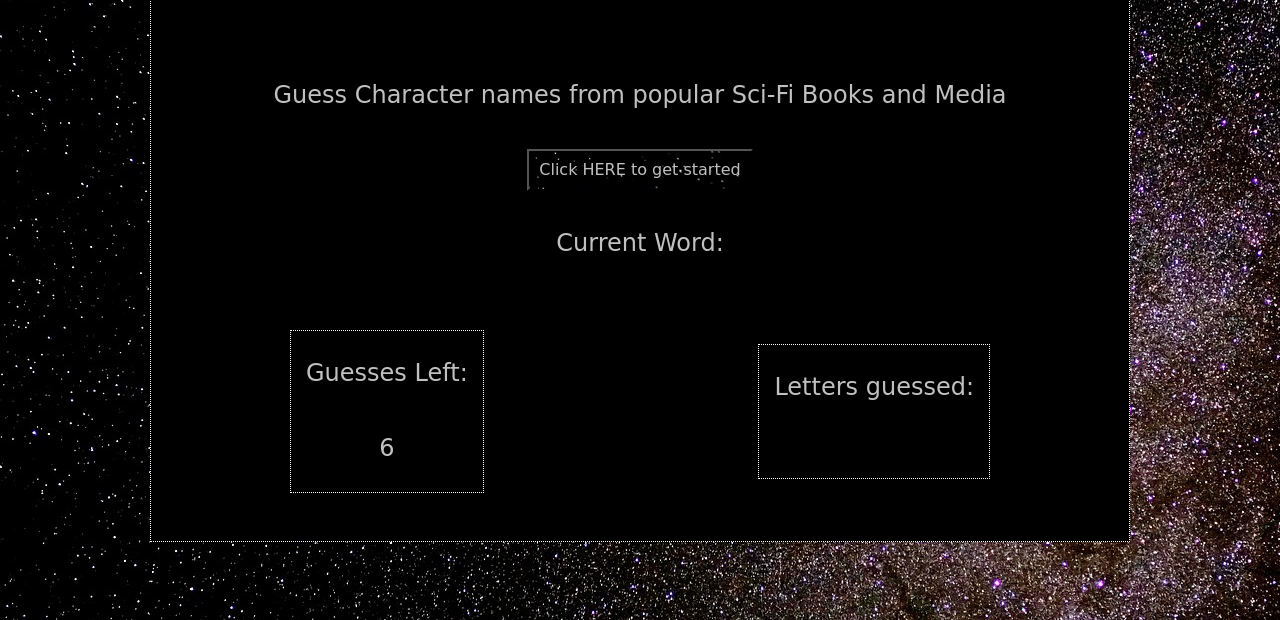
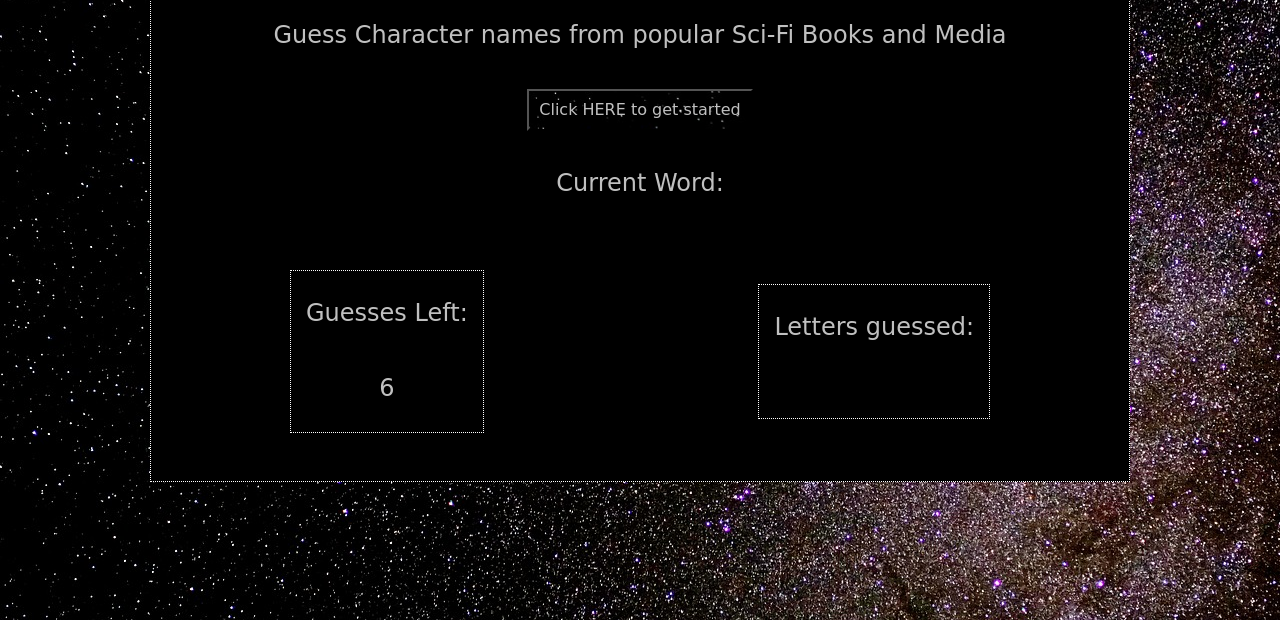
Before and after one commit to LeandraR/Word-Guess-Game, a plain HTML site: page index.html in a window 1280 px wide. Shown: the part 180-800 px from the top of the page. Drawn offline with Linux system fonts and the light colour scheme; a web font is replaced by a local one.

Commit message:
fixed padding issue

```diff
--- a/assets/css/style.css
+++ b/assets/css/style.css
@@ -41,7 +41,7 @@ p {
     max-width:980px;
     min-height:40vh;
     border:1px dotted white;
-    padding-top:60px;
+    /*padding-top:60px;*/
     background:black;
     margin:0 auto;
 }
```
